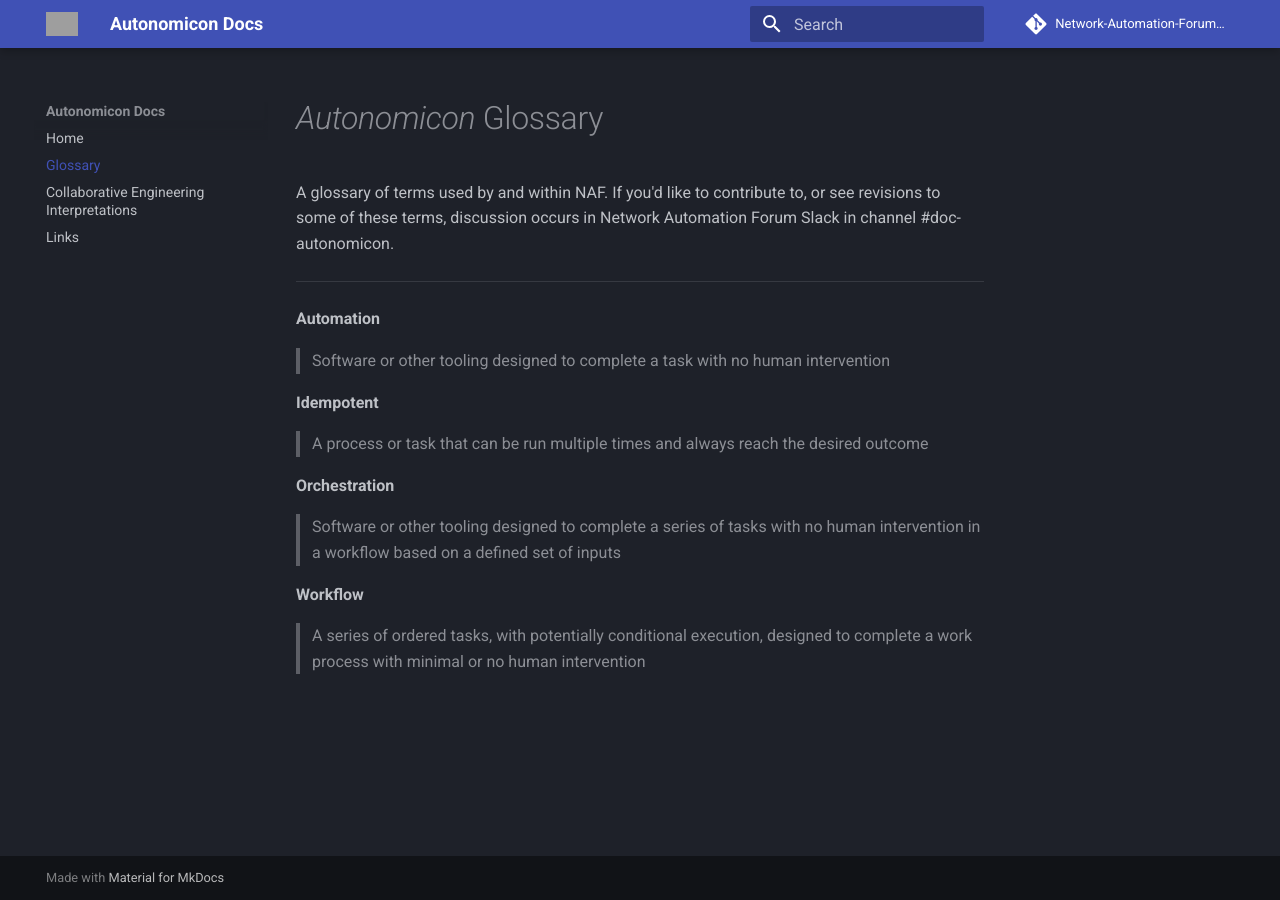
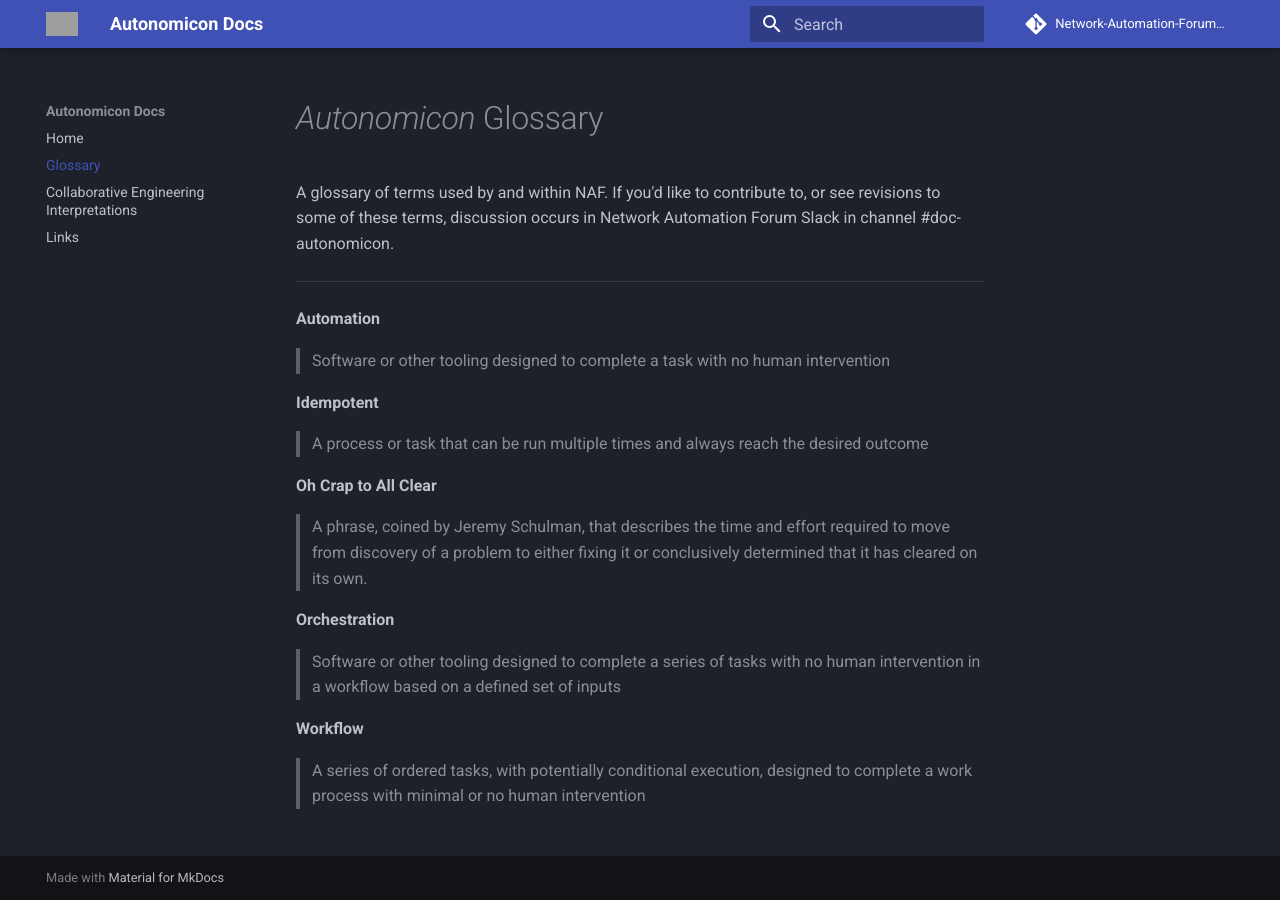
Before and after one commit to Network-Automation-Forum/autonomicon, an MkDocs documentation site: the page built from docs/glossary.md, in a window 1280 px wide. Built offline with MkDocs 1.6.1 and Material for MkDocs 9.7.7, drawn with Linux system fonts in a browser that asks for light colours; comment, search, counter and statistics services are not loaded; grey boxes are pictures that could not be loaded.

Commit message:
Add "Oh Crap to All Clear"

```diff
--- a/docs/glossary.md
+++ b/docs/glossary.md
@@ -10,6 +10,9 @@ A glossary of terms used by and within NAF. If you'd like to contribute to, or s
 **Idempotent**
 > A process or task that can be run multiple times and always reach the desired outcome
 
+**Oh Crap to All Clear**
+> A phrase, coined by Jeremy Schulman, that describes the time and effort required to move from discovery of a problem to either fixing it or conclusively determined that it has cleared on its own.
+
 **Orchestration**
 > Software or other tooling designed to complete a series of tasks with no human intervention in a workflow based on a defined set of inputs
 
```
